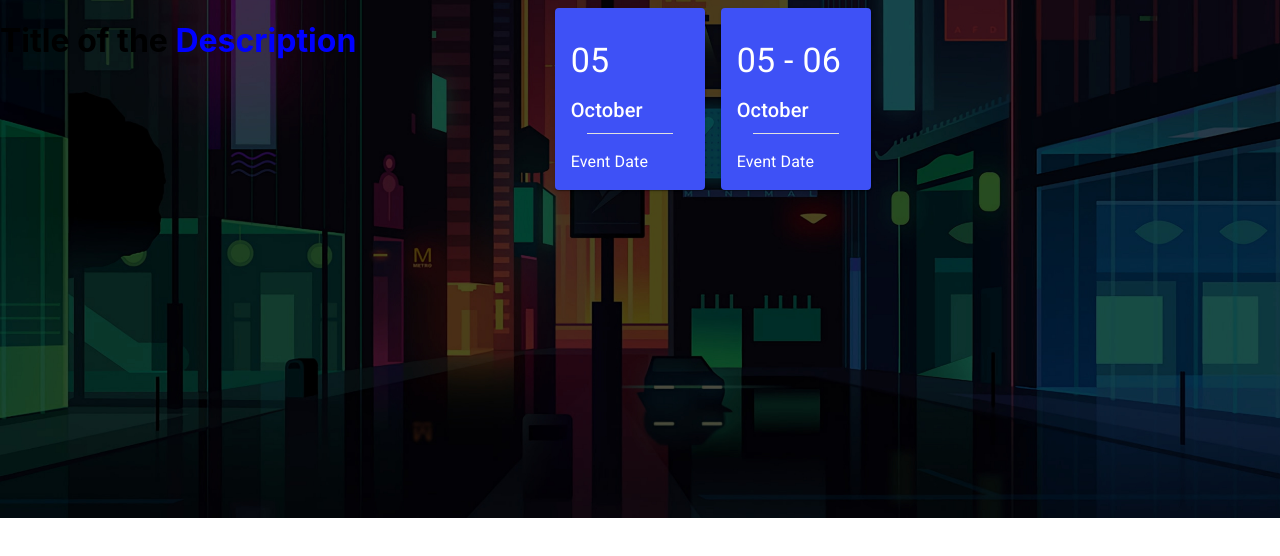
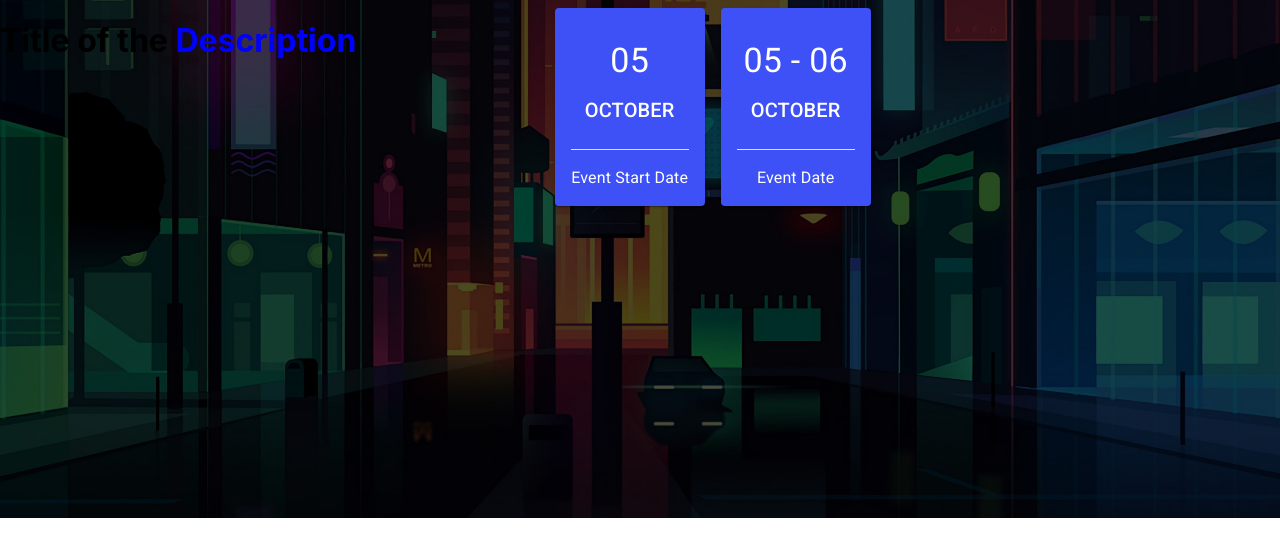
Before and after one commit to pancudaniel7/react-platform-example, a React (Create React App) app: page / in a window 1280 px wide. Shown: the top 556 px of the page. Built offline with nearby package versions, Linux system fonts and the light colour scheme.

Commit message:
last fix

```diff
--- a/src/components/EventCard/index.tsx
+++ b/src/components/EventCard/index.tsx
@@ -24,20 +24,23 @@ export default function EventCard({ from, to }: EventCardProps) {
           my: 2,
           mx: 2,
           paddingTop: 2,
+          display: "flex",
+          flexDirection: "column",
+          alignItems: "center",
         }}
       >
-        <Typography gutterBottom variant="h4" component="div">
+        <Typography gutterBottom variant="h4" component="h1">
           {from} {to ? `- ${to}` : ""}
         </Typography>
-        <Typography gutterBottom variant="h6" component="div">
-          October
+        <Typography gutterBottom variant="h6" component="h1">
+          OCTOBER
         </Typography>
-
-        <Divider variant="middle" color="white" />
-
-        <Box sx={{ display: "flex", alignItems: "center", my: 2 }}>
-          <Typography variant="body1">Event Date</Typography>
-        </Box>
+      </Box>
+      <Divider variant="middle" color="white" />
+      <Box sx={{ display: "flex", justifyContent: "center", my: 2 }}>
+        <Typography variant="body1">
+          {to ? "Event Date" : "Event Start Date"}
+        </Typography>
       </Box>
     </Paper>
   );
```
